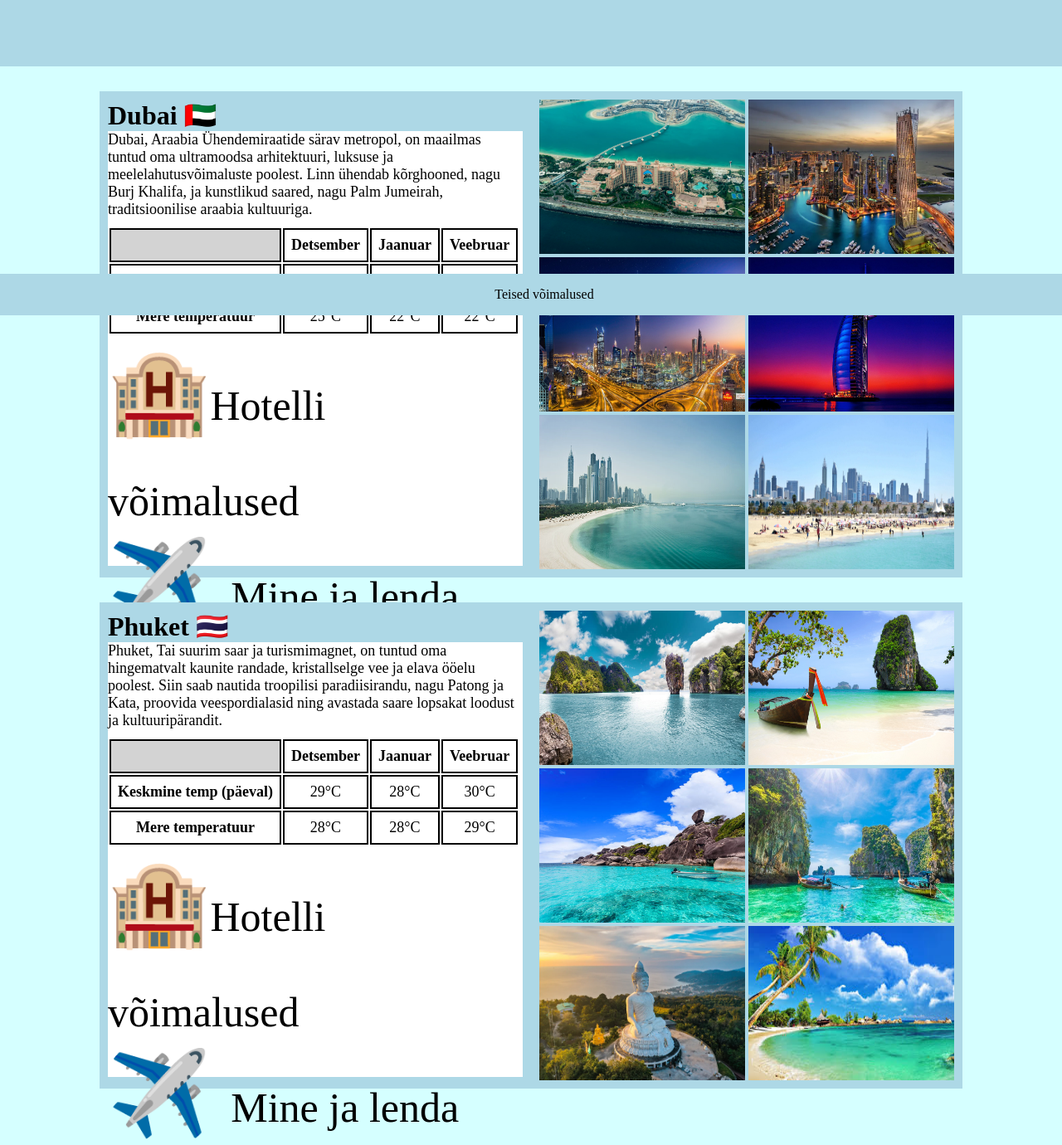
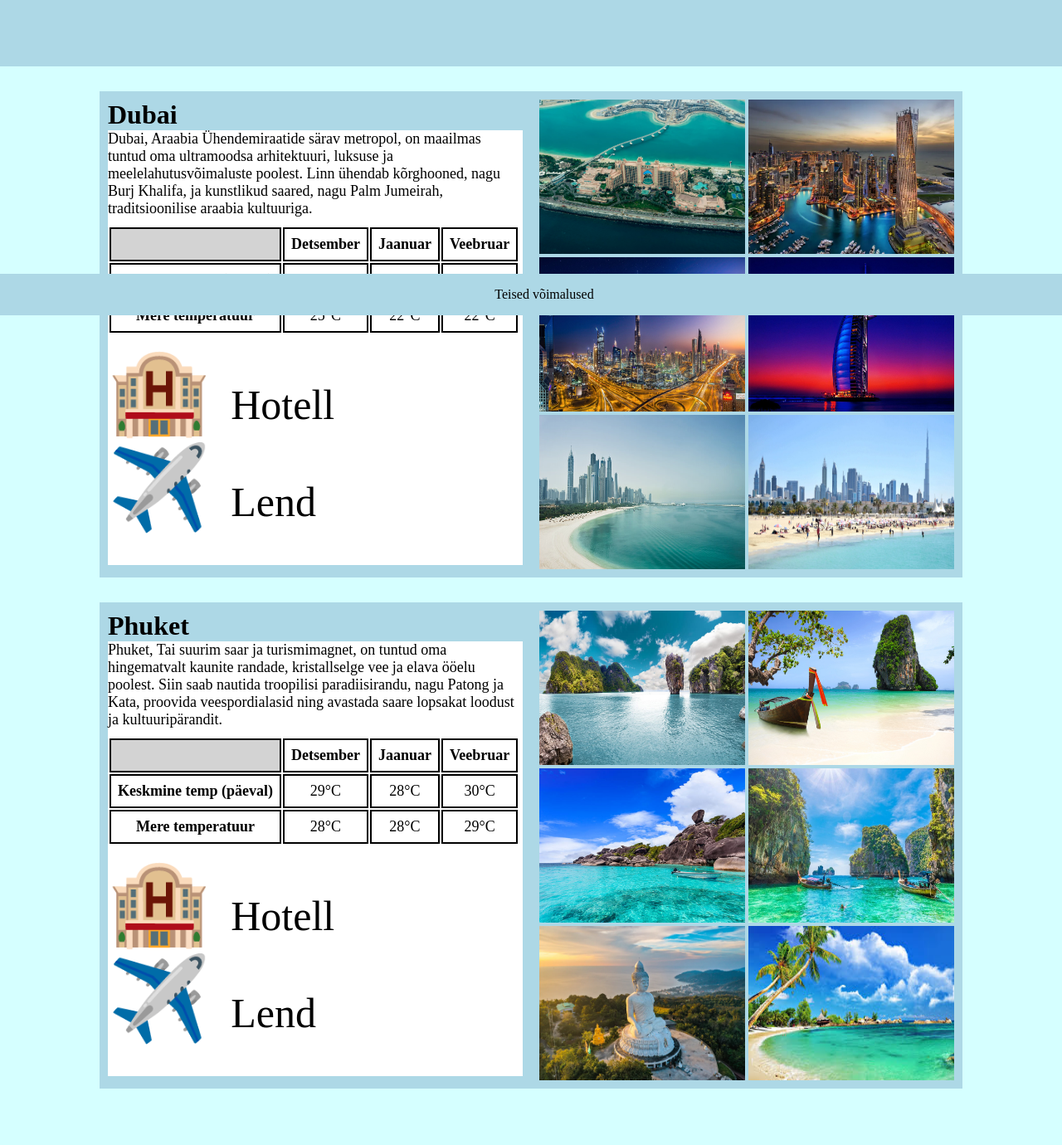
Before and after one commit to anriwv/Veebilehe-r-hmat-, a plain HTML site: page talv.html in a window 1280 px wide. Shown: the part 420-1800 px from the top of the page at 83% size. Drawn offline with Linux system fonts and the light colour scheme.

Commit message:
väike parandus

```diff
--- a/talv.html
+++ b/talv.html
@@ -26,7 +26,7 @@
     <div class="kast">
 
         <div class="reis_jutt">
-            <div class="reis_pealkiri"> Dubai 🇦🇪 </div>
+            <div class="reis_pealkiri"> Dubai </div>
 
             <div class="reisi_kirjeldus">
                 <p class="reisi_tekst">Dubai, Araabia Ühendemiraatide särav metropol, on maailmas tuntud oma ultramoodsa arhitektuuri, luksuse ja meelelahutusvõimaluste poolest.
@@ -60,10 +60,10 @@
                 </table>
 
                 <a class="link" href="https://www.booking.com/budget/city/ae/dubai.et.html?aid=392307&label=dubai-YRMKhSjIL9HnP4xrB1VN7gS631903355889%3Apl%3Ata%3Ap1%3Ap2%3Aac%3Aap%3Aneg%3Afi%3Atikwd-209077602%3Alp9061552%3Ali%3Adec%3Adm%3Appccp%3DUmFuZG9tSVYkc2RlIyh9YYriJK-Ikd_dQcpuEbIXN8o&gclid=Cj0KCQiAgJa6BhCOARIsAMiL7V-Ih42H3zTqUbUgOyrpQC7cqeAOym9HoQf5dFkraMPsL2-IpO3K7uwaAreMEALw_wcB&keep_landing=1&sid=081df00fb48ff7daa65f7fc67f0b6ca2">
-                    <p class="emoji">🏨<span class="väike">Hotelli võimalused</span></p>
+                    <p class="emoji">🏨 <span class="väike">Hotell</span></p>
                 </a>
                 <a class="link" href="https://www.skyscanner.net/transport/flights/tll/dxba/?adultsv2=1&cabinclass=economy&childrenv2=&ref=home&rtn=1&preferdirects=false&outboundaltsenabled=false&inboundaltsenabled=false&oym=2412&iym=2501&selectedoday=01&selectediday=01">
-                    <p class="emoji">✈️ <span class="väike">Mine ja lenda</span></p>
+                    <p class="emoji">✈️ <span class="väike">Lend</span></p>
                 </a>
             </div>
         </div>
@@ -86,7 +86,7 @@
     <div class="kast">
 
         <div class="reis_jutt">
-            <div class="reis_pealkiri">Phuket 🇹🇭 </div>
+            <div class="reis_pealkiri">Phuket </div>
 
             <div class="reisi_kirjeldus">
                 <p class="reisi_tekst">Phuket, Tai suurim saar ja turismimagnet, on tuntud oma hingematvalt kaunite randade,
@@ -125,11 +125,11 @@
 
 
                 <a class="link" href="https://www.booking.com/searchresults.et.html?ss=Phuket%2C+L%C3%B5una-Tai%2C+Tai&ssne=Dubai&ssne_untouched=Dubai&theme_id=7&efdco=1&label=dubai-YRMKhSjIL9HnP4xrB1VN7gS631903355889%3Apl%3Ata%3Ap1%3Ap2%3Aac%3Aap%3Aneg%3Afi%3Atikwd-209077602%3Alp9061552%3Ali%3Adec%3Adm%3Appccp%3DUmFuZG9tSVYkc2RlIyh9YYriJK-Ikd_dQcpuEbIXN8o&sid=081df00fb48ff7daa65f7fc67f0b6ca2&aid=392307&lang=et&sb=1&src_elem=sb&src=city&dest_id=-3253342&dest_type=city&ac_position=0&ac_click_type=b&ac_langcode=et&ac_suggestion_list_length=5&search_selected=true&search_pageview_id=13ca534bae82024e&ac_meta=GhAxM2NhNTM0YmFlODIwMjRlIAAoATICZXQ6BnBodWtldEAASgBQAA%3D%3D&group_adults=2&no_rooms=1&group_children=0&sb_travel_purpose=leisure&sb_lp=1">
-                    <p class="emoji">🏨<span class="väike">Hotelli võimalused</span></p>
+                    <p class="emoji">🏨 <span class="väike">Hotell</span></p>
                 </a>
 
                 <a class="link" href="https://www.skyscanner.net/transport/flights/tll/hkt/?adultsv2=1&cabinclass=economy&childrenv2=&ref=home&rtn=1&preferdirects=false&outboundaltsenabled=false&inboundaltsenabled=false&oym=2412&iym=2501&selectedoday=01&selectediday=01">
-                    <p class="emoji">✈️ <span class="väike">Mine ja lenda</span></p>
+                    <p class="emoji">✈️ <span class="väike">Lend</span></p>
                 </a>
 
             </div>
```
